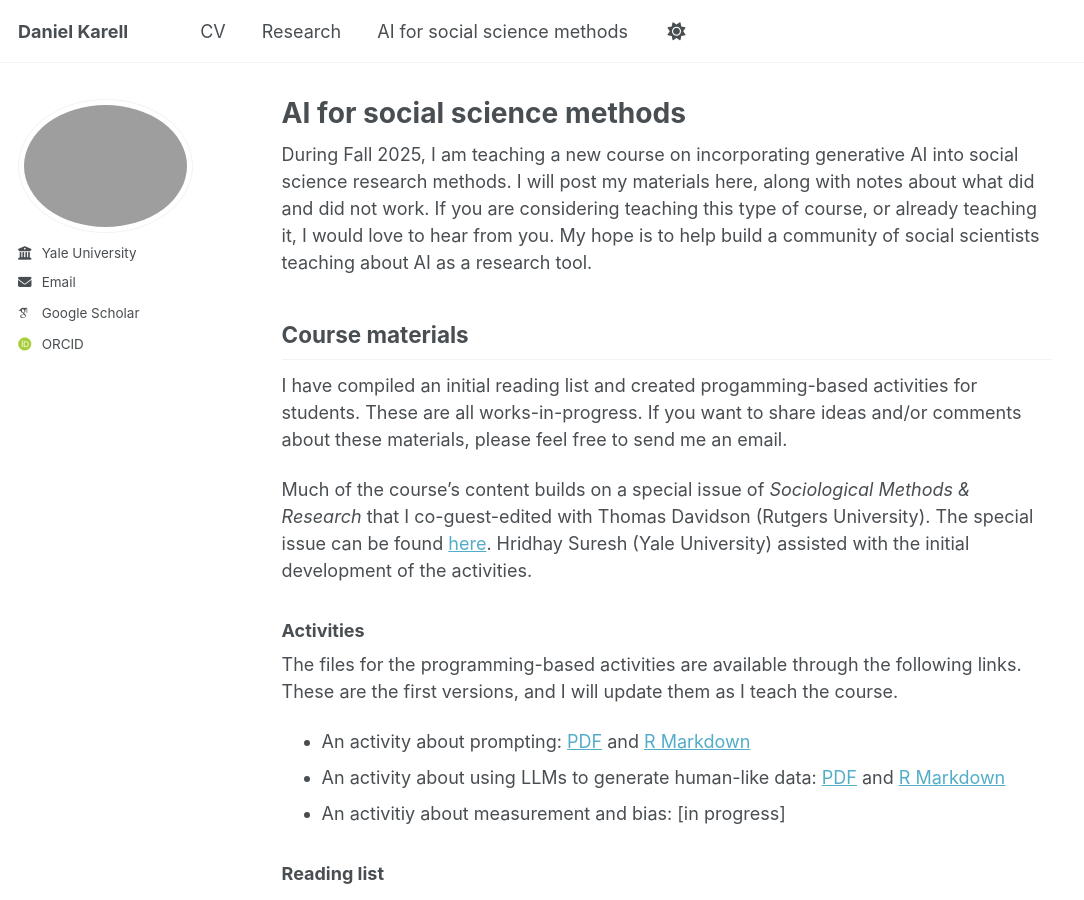
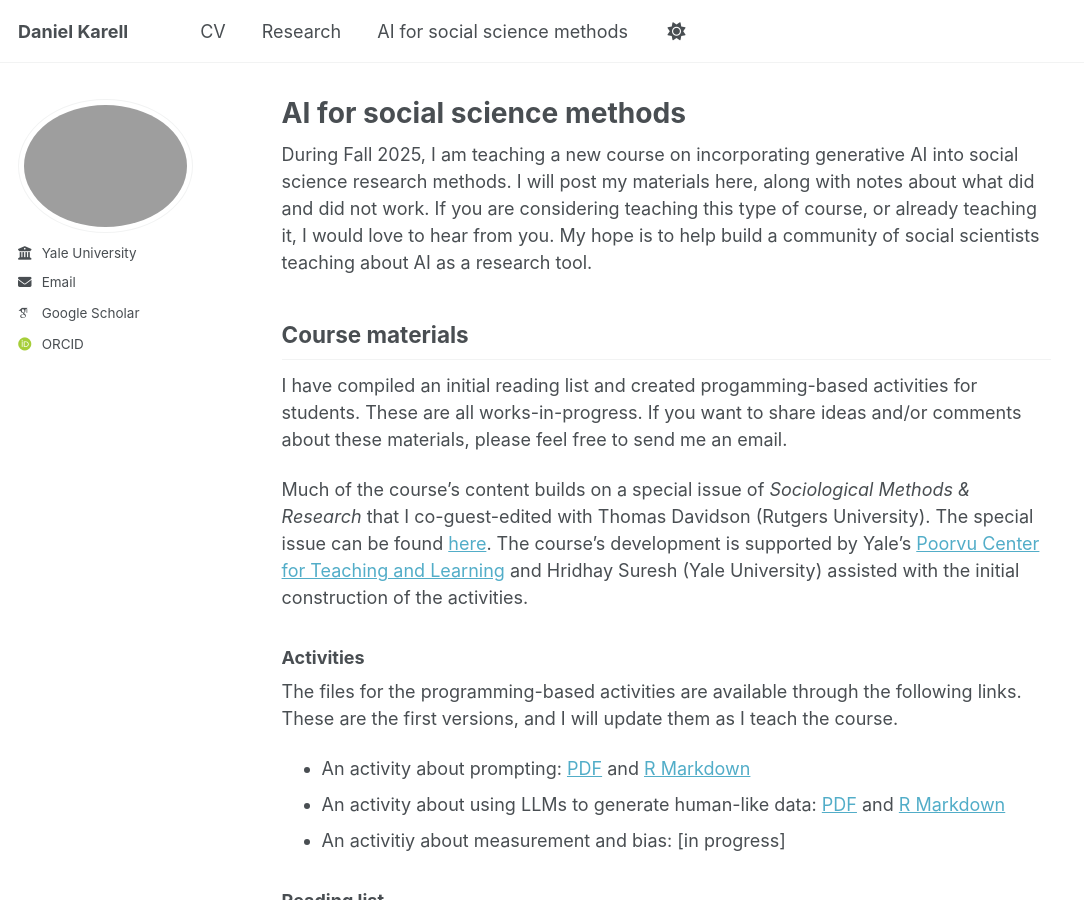
Before and after one commit to dkarell/dkarell.github.io, a Jekyll site: the page built from _pages/ai_for_social_science_methods.md, in a window 1280 px wide and 900 px high. Shown: the whole window, without its empty margins (0-1084 px from the left). Built offline with Jekyll 4.4.1, drawn with Linux system fonts in a browser that asks for light colours; some web fonts are replaced; a script that is not in the unit is left out.

Commit message:
Update ai_for_social_science_methods.md

```diff
--- a/_pages/ai_for_social_science_methods.md
+++ b/_pages/ai_for_social_science_methods.md
@@ -11,7 +11,7 @@ During Fall 2025, I am teaching a new course on incorporating generative AI into
 
 I have compiled an initial reading list and created progamming-based activities for students. These are all works-in-progress. If you want to share ideas and/or comments about these materials, please feel free to send me an email.
 
-Much of the course's content builds on a special issue of *Sociological Methods & Research* that I co-guest-edited with Thomas Davidson (Rutgers University). The special issue can be found [here](https://journals.sagepub.com/toc/smra/54/3). Hridhay Suresh (Yale University) assisted with the initial development of the activities.
+Much of the course's content builds on a special issue of *Sociological Methods & Research* that I co-guest-edited with Thomas Davidson (Rutgers University). The special issue can be found [here](https://journals.sagepub.com/toc/smra/54/3). The course's development is supported by Yale's [Poorvu Center for Teaching and Learning](https://poorvucenter.yale.edu/) and Hridhay Suresh (Yale University) assisted with the initial construction of the activities.
 
 ### Activities
 
```
